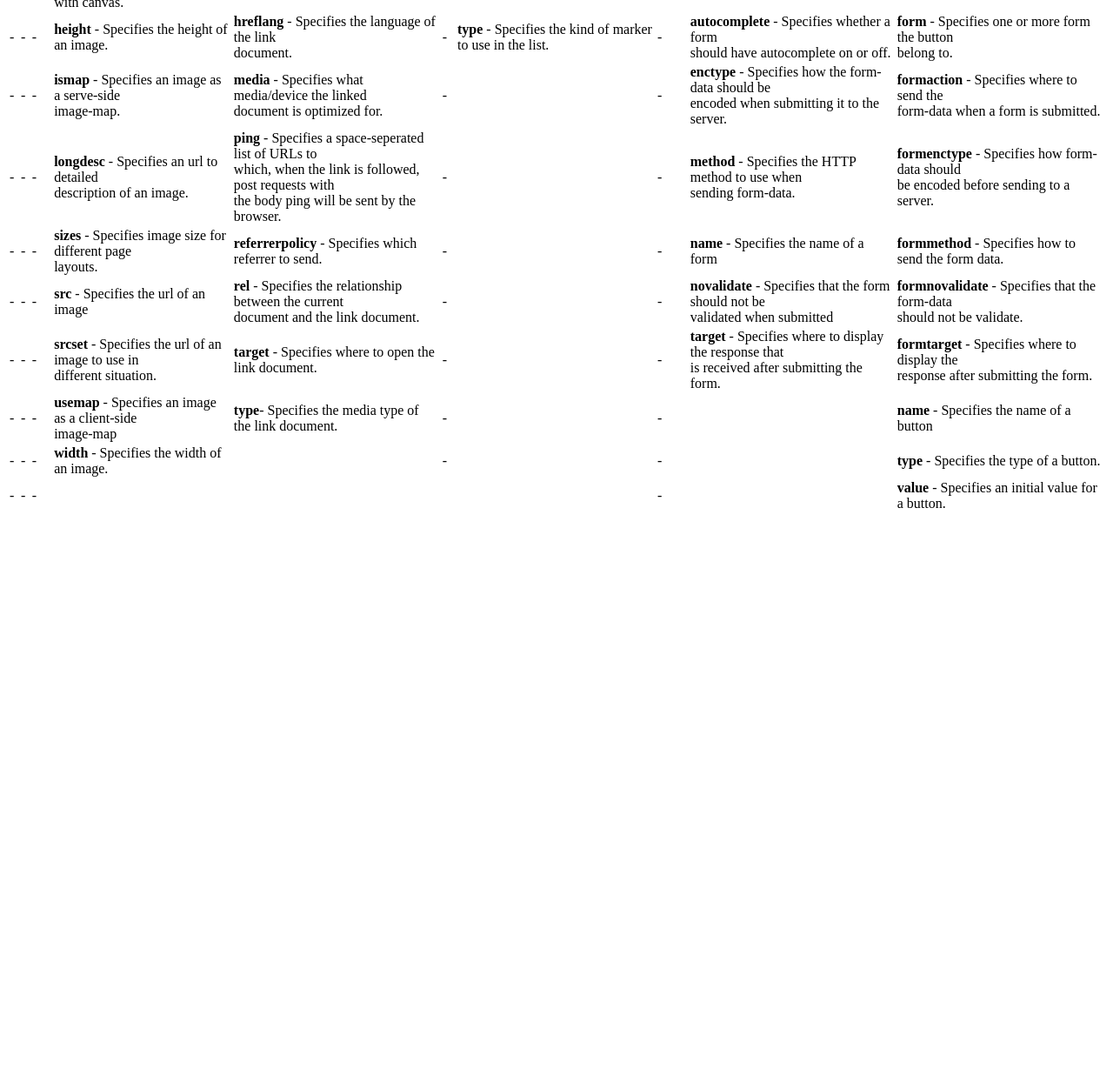
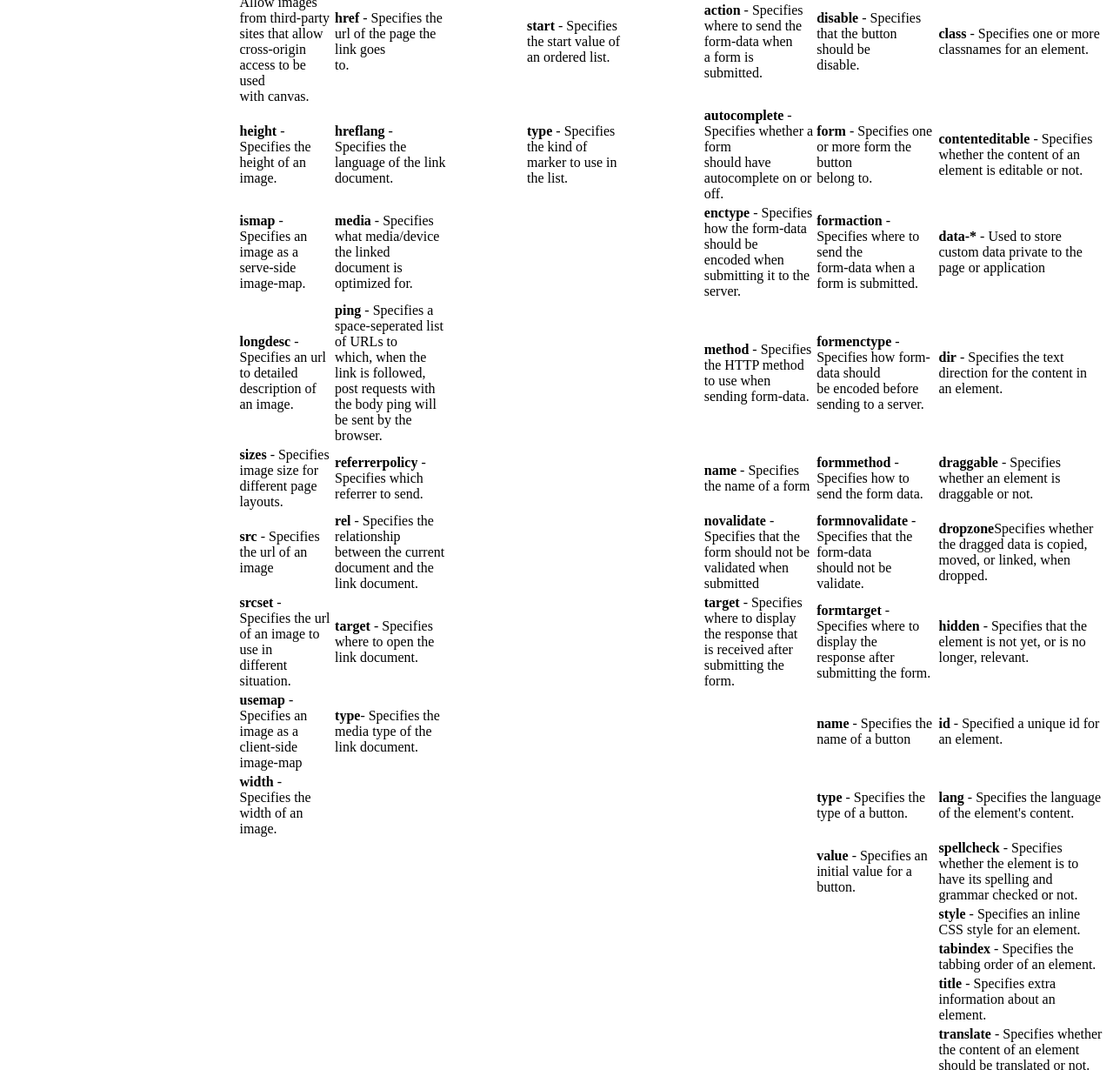
Before and after one commit to kalyssawara/codecamp, a plain HTML site: page Attribute.html in a window 1280 px wide. Shown: the part 259-1504 px from the top of the page at 87% size. Before the commit the page ends 858 px from the top, so only its background shows below. Drawn offline with Linux system fonts and the light colour scheme.

```diff
--- a/Attribute.html
+++ b/Attribute.html
@@ -21,150 +21,212 @@
                 <th>table</th>
                 <th>form</th>
                 <th>button</th>
+                <th>global attribute</th>
             </tr>
         </thead>
         <tbody>
             <tr>
-                <td>-</td>
-                <td>-</td>
-                <td>-</td>
+                <td><strong>Not supported in HTML5</strong></td>
+                <td><strong>Not supported in HTML5</strong></td>
+                <td><strong>Not supported in HTML5</strong></td>
                 <td><strong>alt</strong> - Specifies an alternate text for image.</td>
                 <td><strong>download</strong> - Specifies that the target will <br>be downloaded when a user clicks on the hyperlink. </td>
-                <td>-</td>
-                <td><strong>reverse</strong>> - Specifies that the list order should be <br>descending.</td>
-                <td>-</td>
+                <td><strong>Not supported in HTML5</strong></td>
+                <td><strong>reverse</strong> - Specifies that the list order should be <br>descending.</td>
+                <td><strong>Not supported in HTML5</strong></td>
                 <td><strong>accept-charset</strong> - Specifies the character encodings <br>that are to be used for the form submission.</td>
                 <td><strong>autofocus</strong> - Specifies that the button should be <br>autometically get focus when the page loads.</td>
+                <td><strong>accresskey</strong> - Specifies a shortcut key to activate/focus an element.</td>
             </tr>
 
             <tr>
-                <td>-</td>
-                <td>-</td>
-                <td>-</td>
+                <td></td>
+                <td></td>
+                <td></td>
                 <td><strong>crossorigin</strong> - Allow images from third-party <br>sites that allow cross-origin access to be used <br>with canvas.</td>
                 <td><strong>href</strong> - Specifies the url of the page the link goes <br>to.</td>
-                <td>-</td>
+                <td></td>
                 <td><strong>start</strong> - Specifies the start value of an ordered list.</td>
-                <td>-</td>
+                <td></td>
                 <td><strong>action</strong> - Specifies where to send the form-data when <br>a form is submitted.</td>
                 <td><strong>disable</strong> - Specifies that the button should be <br>disable.</td>
+                <td><strong>class</strong> - Specifies one or more classnames for an element. </td>
             </tr>
 
             <tr>
-                <td>-</td>
-                <td>-</td>
-                <td>-</td>
+                <td></td>
+                <td></td>
+                <td></td>
                 <td><strong>height</strong> - Specifies the height of an image.</td>
                 <td><strong>hreflang</strong> - Specifies the language of the link <br>document.</td>
-                <td>-</td>
+                <td></td>
                 <td><strong>type</strong> - Specifies the kind of marker to use in the list.</td>
-                <td>-</td>
+                <td></td>
                 <td><strong>autocomplete</strong> - Specifies whether a form <br>should have autocomplete on or off.</td>
                 <td><strong>form</strong> - Specifies one or more form the button <br>belong to.</td>
+                <td><strong>contenteditable</strong> - Specifies whether the content of an element is editable or not.</td>
             </tr>
 
             <tr>
-                <td>-</td>
-                <td>-</td>
-                <td>-</td>
+                <td></td>
+                <td></td>
+                <td></td>
                 <td><strong>ismap</strong> - Specifies an image as a serve-side <br>image-map.</td>
                 <td><strong>media</strong> - Specifies what media/device the linked <br>document is optimized for.</td>
-                <td>-</td>
                 <td></td>
-                <td>-</td>
+                <td></td>
+                <td></td>
                 <td><strong>enctype</strong> - Specifies how the form-data should be <br>encoded when submitting it to the server.</td>
                 <td><strong>formaction</strong> - Specifies where to send the <br>form-data when a form is submitted.</td>
+                <td><strong>data-*</strong> - Used to store custom data private to the page or application</td>
             </tr>
 
             <tr>
-                <td>-</td>
-                <td>-</td>
-                <td>-</td>
+                <td></td>
+                <td></td>
+                <td></td>
                 <td><strong>longdesc</strong> - Specifies an url to detailed <br>description of an image.</td>
                 <td><strong>ping</strong> - Specifies a space-seperated list of URLs to <br>which, when the link is followed, post requests with <br>the body ping will be sent by the browser. </td>
-                <td>-</td>
                 <td></td>
-                <td>-</td>
+                <td></td>
+                <td></td>
                 <td><strong>method</strong> - Specifies the HTTP method to use when <br>sending form-data.</td>
                 <td><strong>formenctype</strong> - Specifies how form-data should <br>be encoded before sending to a server.</td>
+                <td><strong>dir</strong> - Specifies the text direction for the content in an element.</td>
             </tr>
 
             <tr>
-                <td>-</td>
-                <td>-</td>
-                <td>-</td>
+                <td></td>
+                <td></td>
+                <td></td>
                 <td><strong>sizes</strong> - Specifies image size for different page <br>layouts.</td>
                 <td><strong>referrerpolicy</strong> - Specifies which referrer to send.</td>
-                <td>-</td>
                 <td></td>
-                <td>-</td>
+                <td></td>
+                <td></td>
                 <td><strong>name</strong> - Specifies the name of a form</td>
                 <td><strong>formmethod</strong> - Specifies how to send the form data.</td>
+                <td><strong>draggable</strong> - Specifies whether an element is draggable or not.</td>
             </tr>
 
             <tr>
-                <td>-</td>
-                <td>-</td>
-                <td>-</td>
+                <td></td>
+                <td></td>
+                <td></td>
                 <td><strong>src</strong> - Specifies the url of an image</td>
                 <td><strong>rel</strong> - Specifies the relationship between the current <br>document and the link document.</td>
-                <td>-</td>
                 <td></td>
-                <td>-</td>
+                <td></td>
+                <td></td>
                 <td><strong>novalidate</strong> - Specifies that the form should not be <br>validated when submitted</td>
                 <td><strong>formnovalidate</strong> - Specifies that the form-data <br>should not be validate.</td>
+                <td><strong>dropzone</strong>Specifies whether the dragged data is copied, moved, or linked, when dropped.</td>
             </tr>
 
             <tr>
-                <td>-</td>
-                <td>-</td>
-                <td>-</td>
+                <td></td>
+                <td></td>
+                <td></td>
                 <td><strong>srcset</strong> - Specifies the url of an image to use in <br>different situation.</td>
                 <td><strong>target</strong> - Specifies where to open the link document.</td>
-                <td>-</td>
                 <td></td>
-                <td>-</td>
+                <td></td>
+                <td></td>
                 <td><strong>target</strong> - Specifies where to display the response that <br>is received after submitting the form.</td>
                 <td><strong>formtarget</strong> - Specifies where to display the <br>response after submitting the form.</td>
+                <td><strong>hidden</strong> - Specifies that the element is not yet, or is no longer, relevant.</td>
             </tr>
 
             <tr>
-                <td>-</td>
-                <td>-</td>
-                <td>-</td>
+                <td></td>
+                <td></td>
+                <td></td>
                 <td><strong>usemap</strong> - Specifies an image as a client-side <br>image-map</td>
                 <td><strong>type</strong>- Specifies the media type of the link document.</td>
-                <td>-</td>
-                <td></td>
-                <td>-</td>
-                <td></td>
-                <td><strong>name</strong> - Specifies the name of a button</td>
-            </tr>
-
-            <tr>
-                <td>-</td>
-                <td>-</td>
-                <td>-</td>
-                <td><strong>width</strong> - Specifies the width of an image.</td>
-                <td></td>
-                <td>-</td>
-                <td></td>
-                <td>-</td>
-                <td></td>
-                <td><strong>type</strong> - Specifies the type of a button.</td>
-            </tr>
-
-            <tr>
-                <td>-</td>
-                <td>-</td>
-                <td>-</td>
                 <td></td>
                 <td></td>
                 <td></td>
                 <td></td>
-                <td>-</td>
+                <td><strong>name</strong> - Specifies the name of a button</td>
+                <td><strong>id</strong> - Specified a unique id for an element.</td>
+            </tr>
+
+            <tr>
+                <td></td>
+                <td></td>
+                <td></td>
+                <td><strong>width</strong> - Specifies the width of an image.</td>
+                <td></td>
+                <td></td>
+                <td></td>
+                <td></td>
+                <td></td>
+                <td><strong>type</strong> - Specifies the type of a button.</td>
+                <td><strong>lang</strong> - Specifies the language of the element's content.</td>
+            </tr>
+
+            <tr>
+                <td></td>
+                <td></td>
+                <td></td>
+                <td></td>
+                <td></td>
+                <td></td>
+                <td></td>
+                <td></td>
                 <td></td>
                 <td><strong>value</strong> - Specifies an initial value for a button.</td>
+                <td><strong>spellcheck</strong> - Specifies whether the element is to have its spelling and grammar checked or not.</td>
+            </tr>
+            <tr>
+                <td></td>
+                <td></td>
+                <td></td>
+                <td></td>
+                <td></td>
+                <td></td>
+                <td></td>
+                <td></td>
+                <td></td>
+                <td></td>
+                <td><strong>style</strong> - Specifies an inline CSS style for an element. </td>
+            </tr>
+            <tr>
+                <td></td>
+                <td></td>
+                <td></td>
+                <td></td>
+                <td></td>
+                <td></td>
+                <td></td>
+                <td></td>
+                <td></td>
+                <td></td>
+                <td><strong>tabindex</strong> - Specifies the tabbing order of an element. </td>
+            </tr><tr>
+                <td></td>
+                <td></td>
+                <td></td>
+                <td></td>
+                <td></td>
+                <td></td>
+                <td></td>
+                <td></td>
+                <td></td>
+                <td></td>
+                <td><strong>title</strong> - Specifies extra information about an element.</td>
+            </tr><tr>
+                <td></td>
+                <td></td>
+                <td></td>
+                <td></td>
+                <td></td>
+                <td></td>
+                <td></td>
+                <td></td>
+                <td></td>
+                <td></td>
+                <td><strong>translate</strong> - Specifies whether the content of an element should be translated or not.</td>
             </tr>
         </tbody>
     </table>
```
Also changed, not shown: input type.html (+25 -2 lines).
